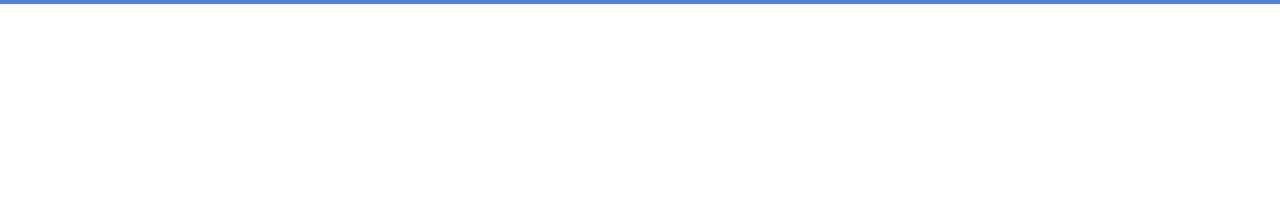
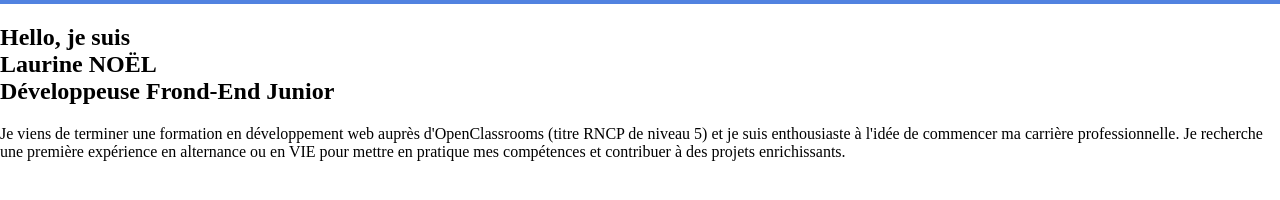
Before and after one commit to nl-lrn/noel.laurine, a plain HTML site: page index.html in a window 1280 px wide. Shown: the part 56-256 px from the top of the page. Drawn offline with Linux system fonts and the light colour scheme.

Commit message:
ajout des sections

```diff
--- a/index.html
+++ b/index.html
@@ -22,7 +22,24 @@
             <a href="#contacts">Mes contacts</a>
         </nav>
     </header>
-    <main></main>
+    <main>
+        <section class="home">
+            <h1>
+                <span>Hello, je suis</span>
+                <br>
+                <span>Laurine NOËL</span>
+                <br>
+                <span>Développeuse Frond-End Junior</span>
+            </h1>
+            <p>Je viens de terminer une formation en développement web auprès d'OpenClassrooms (titre RNCP de niveau 5) et je suis enthousiaste à l'idée de commencer ma carrière professionnelle. Je recherche une première expérience en alternance ou en VIE pour mettre en pratique mes compétences et contribuer à des projets enrichissants.</p>
+        </section>
+        <section class="about">
+
+        </section>
+        <section class="portfolio"></section>
+        <section class="skills"></section>
+        <section class="contacts"></section>
+    </main>
     <footer></footer>
 
 </body>
```
